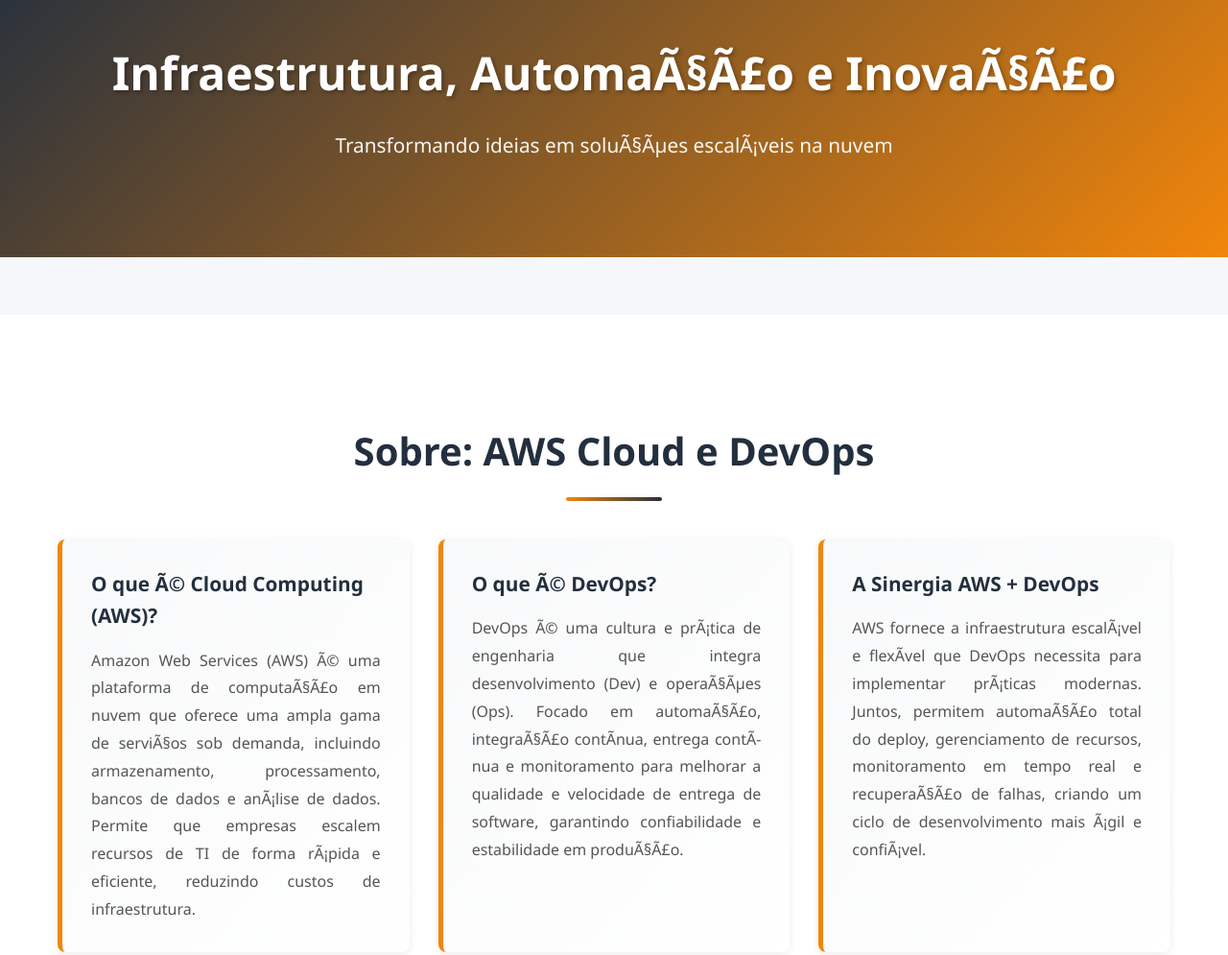
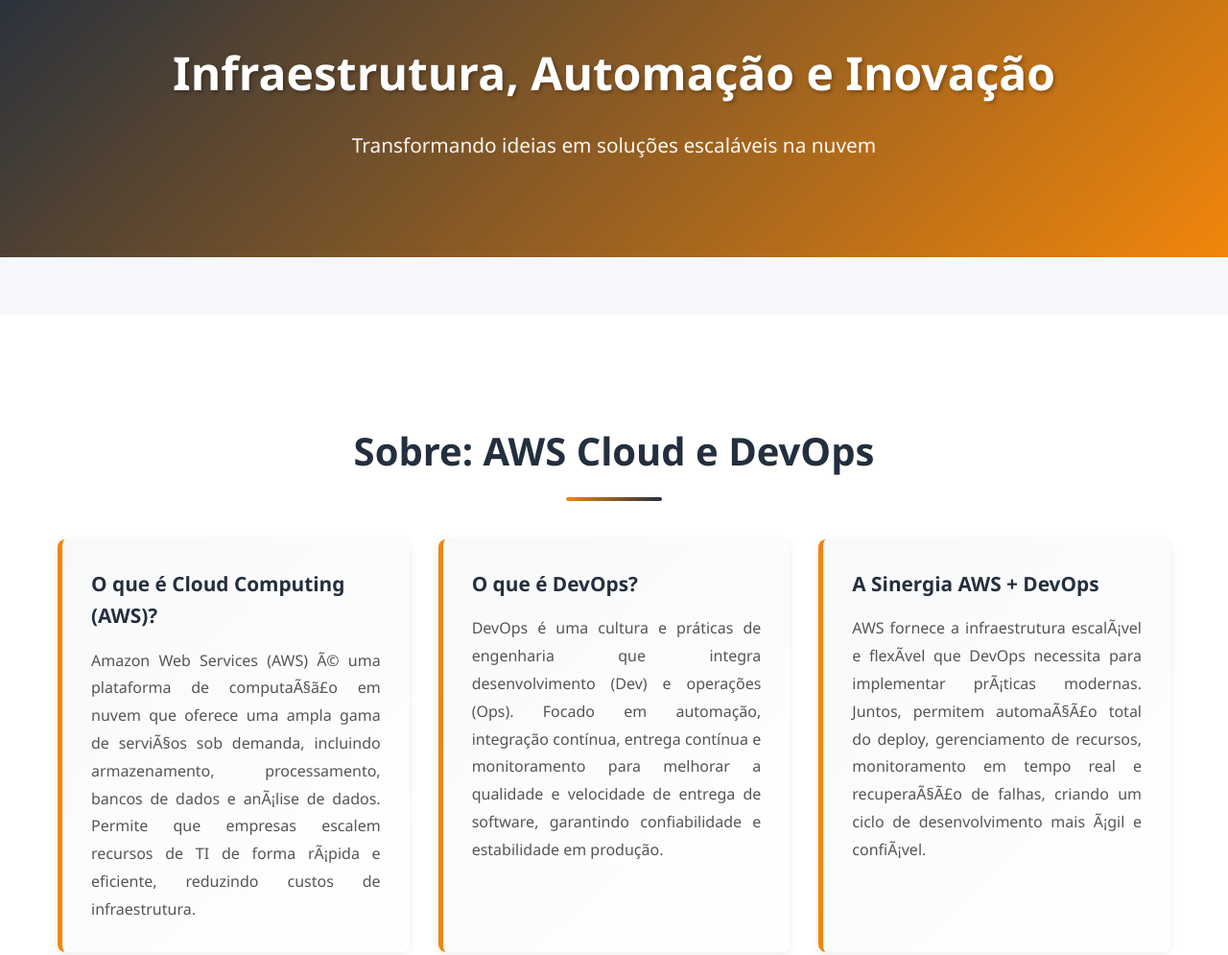
Before and after one commit to luizinhesta/iac-infrastructure-as-code, a plain HTML site: page website/index.html in a window 1280 px wide. Shown: the part 140-1135 px from the top of the page at 96% size. Drawn offline with Linux system fonts and the light colour scheme.

Commit message:
Atualização Index

```diff
--- a/website/index.html
+++ b/website/index.html
@@ -24,8 +24,8 @@
     <!-- SeÃ§Ã£o Hero -->
     <section class="hero">
         <div class="hero-content">
-            <h2>Infraestrutura, AutomaÃ§Ã£o e InovaÃ§Ã£o</h2>
-            <p>Transformando ideias em soluÃ§Ãµes escalÃ¡veis na nuvem</p>
+            <h2>Infraestrutura, Automação e Inovação</h2>
+            <p>Transformando ideias em soluções escaláveis na nuvem</p>
         </div>
     </section>
 
@@ -35,20 +35,20 @@
             <h2 class="section-title">Sobre: AWS Cloud e DevOps</h2>
             <div class="sobre-content">
                 <div class="sobre-card">
-                    <h3>O que Ã© Cloud Computing (AWS)?</h3>
+                    <h3>O que é Cloud Computing (AWS)?</h3>
                     <p>
-                        Amazon Web Services (AWS) Ã© uma plataforma de computaÃ§Ã£o em nuvem que oferece uma ampla gama
+                        Amazon Web Services (AWS) Ã© uma plataforma de computaÃ§ã£o em nuvem que oferece uma ampla gama
                         de serviÃ§os sob demanda, incluindo armazenamento, processamento, bancos de dados e anÃ¡lise de dados.
                         Permite que empresas escalem recursos de TI de forma rÃ¡pida e eficiente, reduzindo custos de infraestrutura.
                     </p>
                 </div>
 
                 <div class="sobre-card">
-                    <h3>O que Ã© DevOps?</h3>
+                    <h3>O que é DevOps?</h3>
                     <p>
-                        DevOps Ã© uma cultura e prÃ¡tica de engenharia que integra desenvolvimento (Dev) e operaÃ§Ãµes (Ops).
-                        Focado em automaÃ§Ã£o, integraÃ§Ã£o contÃ­nua, entrega contÃ­nua e monitoramento para melhorar a qualidade
-                        e velocidade de entrega de software, garantindo confiabilidade e estabilidade em produÃ§Ã£o.
+                        DevOps é uma cultura e práticas de engenharia que integra desenvolvimento (Dev) e operações (Ops).
+                        Focado em automação, integração contínua, entrega contínua e monitoramento para melhorar a qualidade
+                        e velocidade de entrega de software, garantindo confiabilidade e estabilidade em produção.
                     </p>
                 </div>
 
@@ -66,7 +66,7 @@
     <!-- GALERIA DE PROJETOS -->
     <section id="galeria" class="galeria">
         <div class="container">
-            <h2 class="section-title">ðŸ“¸ Galeria de Projetos</h2>
+            <h2 class="section-title">Galeria de Projetos</h2>
 
             <!-- Filtros -->
             <div class="filtros">
```
Also changed, not shown: 1 other file.
